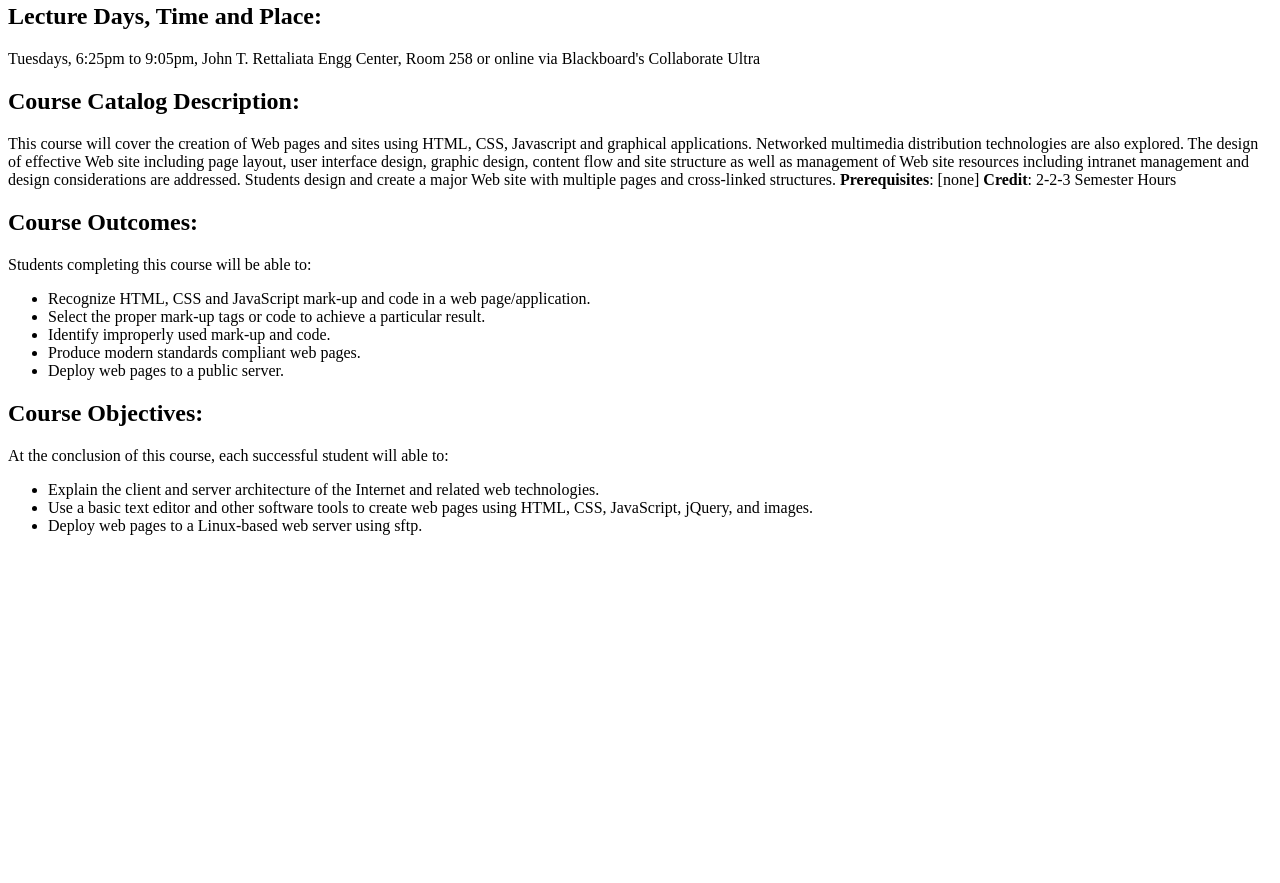
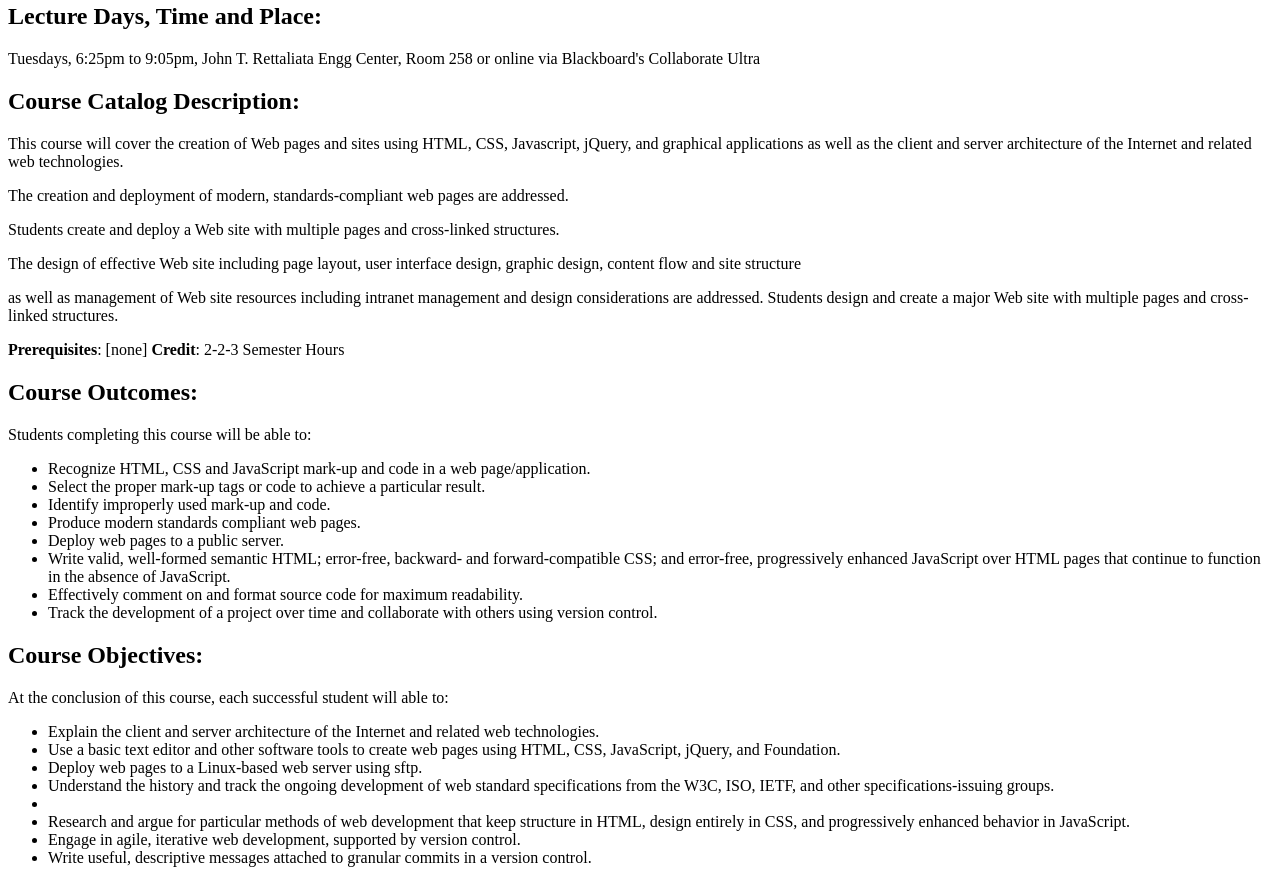
Before and after one commit to kainatk/lab2, a plain HTML site: page index.html in a window 1280 px wide. Shown: the part 240-1123 px from the top of the page. Before the commit the page ends 800 px from the top, so only its background shows below. Drawn offline with Linux system fonts and the light colour scheme.

Commit message:
Update index.html

```diff
--- a/index.html
+++ b/index.html
@@ -13,7 +13,13 @@
 		<h2> Lecture Days, Time and Place: </h2>
 		<p> Tuesdays, 6:25pm to 9:05pm, John T. Rettaliata Engg Center, Room 258 or online via Blackboard's Collaborate Ultra</p>
 		<h2> Course Catalog Description: </h2>
-		<p> This course will cover the creation of Web pages and sites using HTML, CSS, Javascript and graphical applications. Networked multimedia distribution technologies are also explored. The design of effective Web site including page layout, user interface design, graphic design, content flow and site structure as well as management of Web site resources including intranet management and design considerations are addressed. Students design and create a major Web site with multiple pages and cross-linked structures. <Strong>Prerequisites</strong>: [none] <strong>Credit</strong>: 2-2-3 Semester Hours </p>
+		<p> This course will cover the creation of Web pages and sites using HTML, CSS, Javascript, jQuery, and graphical applications as well as the client and server architecture of the Internet and related web technologies. </p>
+		<p> The creation and deployment of modern, standards-compliant web pages are addressed. </p>
+		<p> Students create and deploy a Web site with multiple pages and cross-linked structures.</p>
+		<p> The design of effective Web site including page layout, user interface design, graphic design, content flow and site structure </p>
+		<p> as well as management of Web site resources including intranet management and design considerations are addressed. Students design and create a major Web site with multiple pages and cross-linked structures. </p>
+		<strong>Prerequisites</strong>: [none]
+		<strong>Credit</strong>: 2-2-3 Semester Hours
 		<h2> Course Outcomes: </h2>
 		<p> Students completing this course will be able to: </p>
 		<ul>
@@ -22,6 +28,9 @@
 			<li> Identify improperly used mark-up and code.</li>
 			<li> Produce modern standards compliant web pages.</li>
 			<li> Deploy web pages to a public server.</li>
+			<li> Write valid, well-formed semantic HTML; error-free, backward- and forward-compatible CSS; and error-free, progressively enhanced JavaScript over HTML pages that continue to function in the absence of JavaScript.</li>
+			<li> Effectively comment on and format source code for maximum readability. </li>
+			<li> Track the development of a project over time and collaborate with others using version control. </li>
 		</ul>
 
 		<h2> Course Objectives: </h2>
@@ -29,9 +38,12 @@
 
 		<ul>
 			<li> Explain the client and server architecture of the Internet and related web technologies.</li>
-			<li> Use a basic text editor and other software tools to create web pages using HTML, CSS, JavaScript, jQuery, and images.</li>
+			<li> Use a basic text editor and other software tools to create web pages using HTML, CSS, JavaScript, jQuery, and Foundation.</li>
 			<li> Deploy web pages to a Linux-based web server using sftp.</li>
-
+			<li> Understand the history and track the ongoing development of web standard specifications from the W3C, ISO, IETF, and other specifications-issuing groups.<li>
+			<li> Research and argue for particular methods of web development that keep structure in HTML, design entirely in CSS, and progressively enhanced behavior in JavaScript. </li>
+			<li> Engage in agile, iterative web development, supported by version control. </li>
+			<li> Write useful, descriptive messages attached to granular commits in a version control. </li>
 		</ul>
 
 		</body>
```
